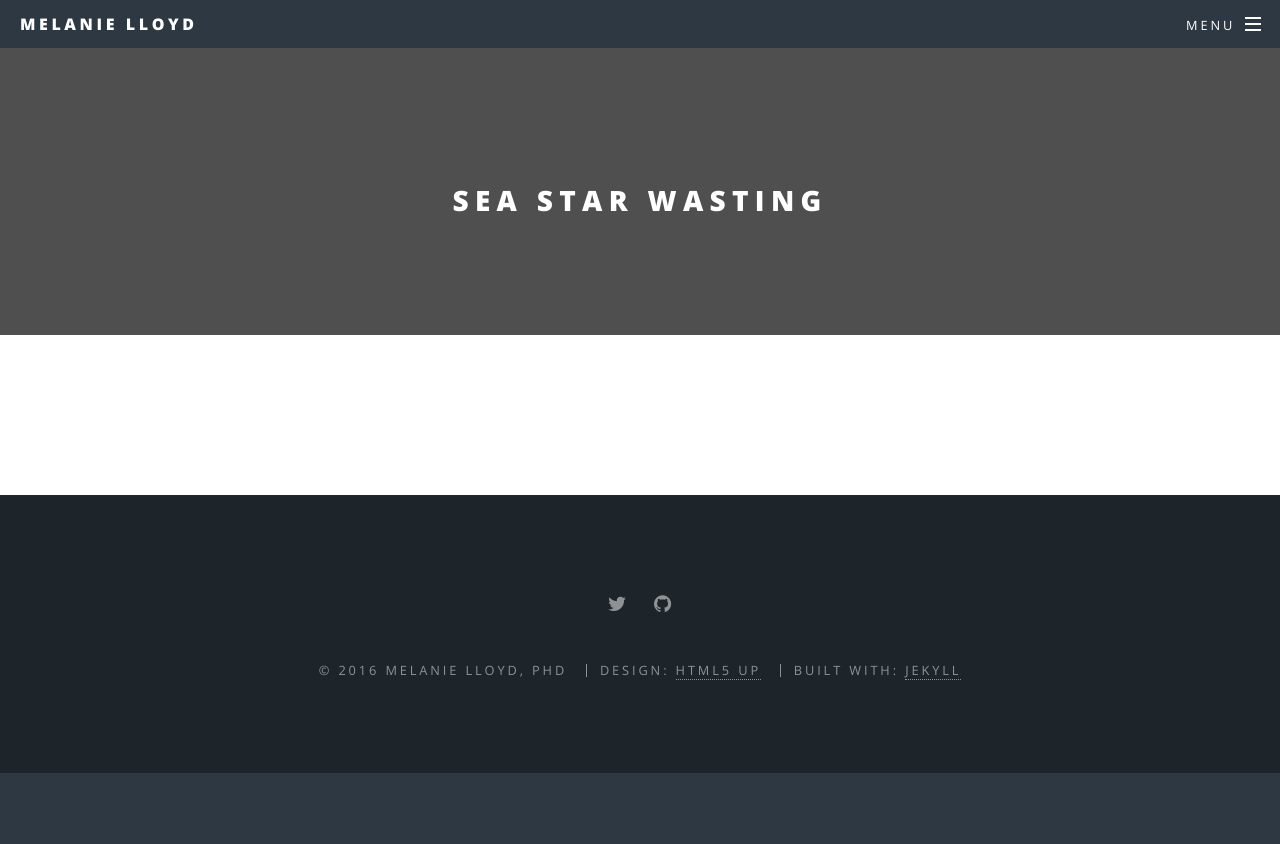
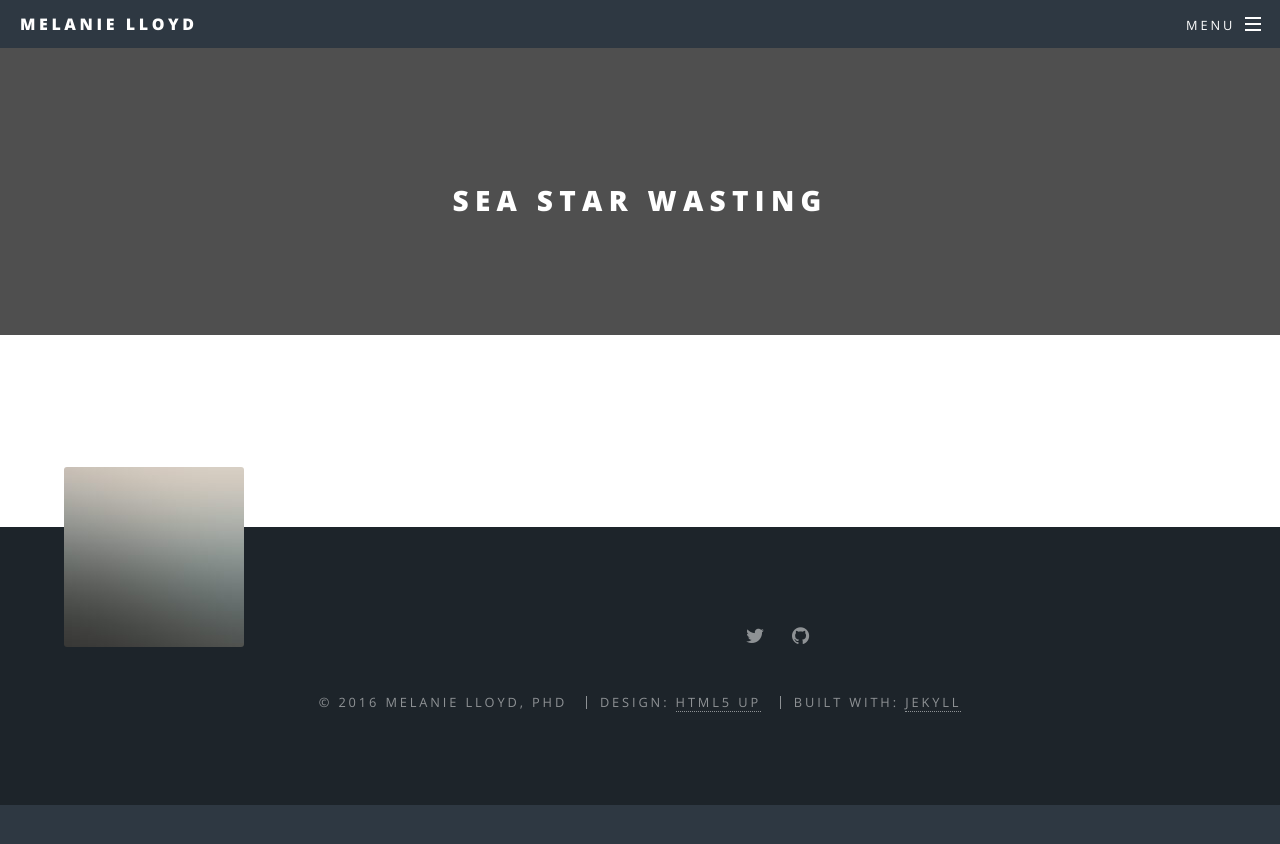
Before and after one commit to mlloyd23/mlloyd23.github.io, a Jekyll site: the page built from elements.html, in a window 1280 px wide. Shown: the top 844 px of the page. Built offline with Jekyll 4.4.1, drawn with Linux system fonts in a browser that asks for light colours.

Commit message:
add pic to SSW

```diff
--- a/elements.html
+++ b/elements.html
@@ -2,3 +2,5 @@
 layout: page
 title: Sea Star Wasting
 ---
+
+        <p><span class="image left"><img src="images/pic04.jpg" alt="" /></span></p>
```
